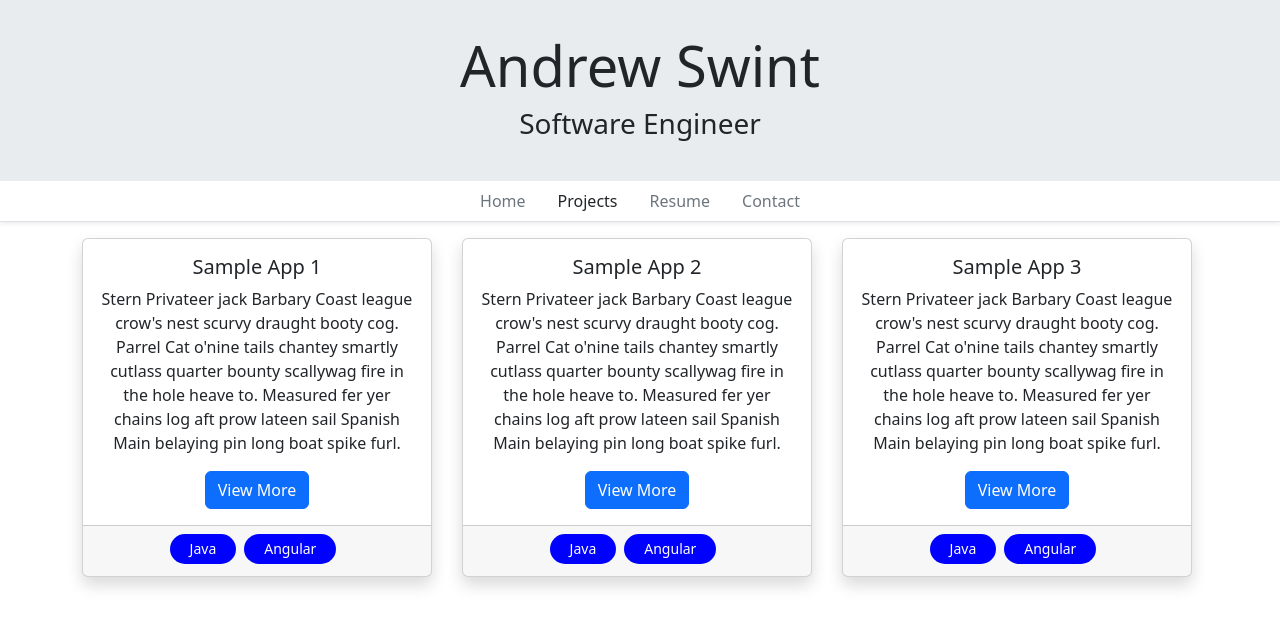
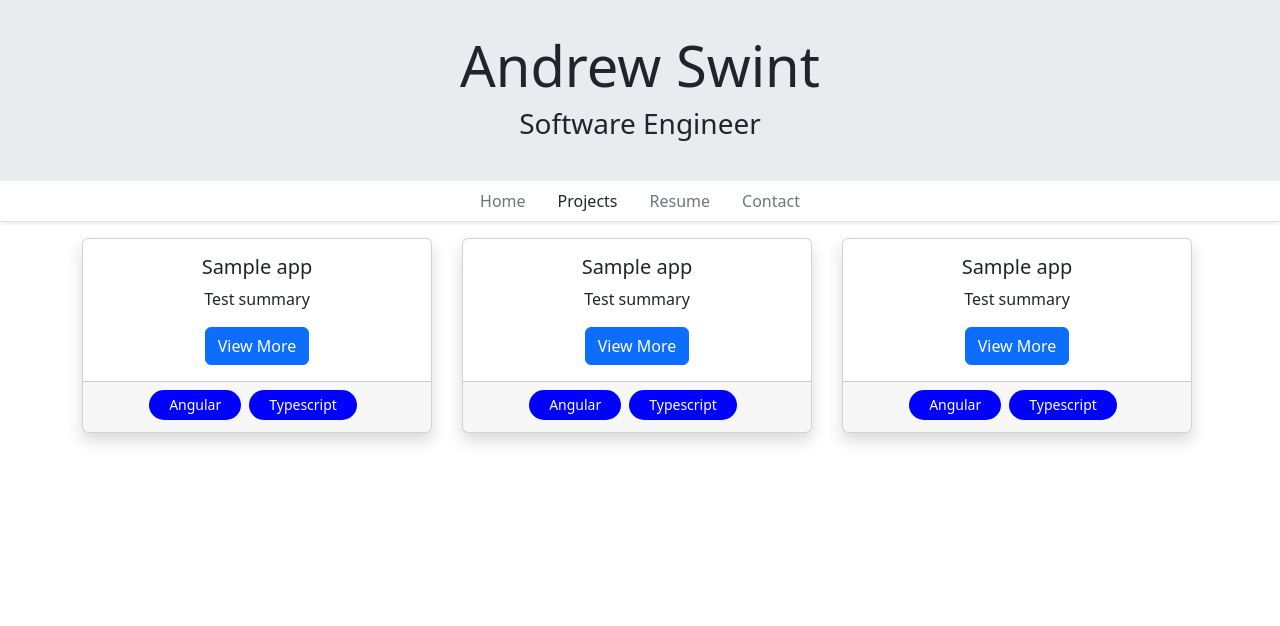
Before and after one commit to andrewswint/portfolioWebsite, an Angular app in the folder AngularPortfolioWebsite/: page /portfolio in a window 1280 px wide. Shown: the top 626 px of the page. Built offline with nearby package versions, Linux system fonts and the light colour scheme.

Commit message:
passing new data

```diff
--- a/AngularPortfolioWebsite/src/app/portfolio/portfolio.component.html
+++ b/AngularPortfolioWebsite/src/app/portfolio/portfolio.component.html
@@ -4,19 +4,19 @@
       class="col-lg-4 col-md-6 mb-4"
       style="max-width: 380px; min-width: 380px"
     >
-      <app-project-card [projectName]="'Sample App 1'"></app-project-card>
+      <app-project-card [project]="project"></app-project-card>
     </div>
     <div
       class="col-lg-4 col-md-6 mb-4"
       style="max-width: 380px; min-width: 380px"
     >
-      <app-project-card [projectName]="'Sample App 2'"></app-project-card>
+      <app-project-card [project]="project"></app-project-card>
     </div>
     <div
       class="col-lg-4 col-md-6 mb-4"
       style="max-width: 380px; min-width: 380px"
     >
-      <app-project-card [projectName]="'Sample App 3'"></app-project-card>
+      <app-project-card [project]="project"></app-project-card>
     </div>
   </div>
 </div>
--- a/AngularPortfolioWebsite/src/app/portfolio/portfolio.component.ts
+++ b/AngularPortfolioWebsite/src/app/portfolio/portfolio.component.ts
@@ -1,5 +1,6 @@
 import { Component } from '@angular/core';
 import { Title } from '@angular/platform-browser';
+import { Project } from '../_models/project';
 
 @Component({
   selector: 'app-portfolio',
@@ -7,6 +8,16 @@ import { Title } from '@angular/platform-browser';
   styleUrls: ['./portfolio.component.css'],
 })
 export class PortfolioComponent {
+  project: Project = {
+    id: 0,
+    name: 'Sample app',
+    summary: 'Test summary',
+    description: '',
+    projectLink: '',
+    tags: ['Angular', 'Typescript'],
+    pictures: [],
+  };
+
   constructor(private titleService: Title) {
     this.titleService.setTitle('Andrew Swint - Portfolio');
   }
--- a/AngularPortfolioWebsite/src/app/project-card/project-card.component.html
+++ b/AngularPortfolioWebsite/src/app/project-card/project-card.component.html
@@ -1,19 +1,15 @@
 <div class="card shadow text-center" style="max-width: 350px; min-width: 350px">
   <div class="card-body">
-    <h5 class="cart-title">{{ projectName }}</h5>
-    <p class="card-text">
-      Stern Privateer jack Barbary Coast league crow's nest scurvy draught booty
-      cog. Parrel Cat o'nine tails chantey smartly cutlass quarter bounty
-      scallywag fire in the hole heave to. Measured fer yer chains log aft prow
-      lateen sail Spanish Main belaying pin long boat spike furl.
-    </p>
+    <h5 class="cart-title">{{ project.name }}</h5>
+    <p class="card-text">{{ project.summary }}</p>
     <button class="btn btn-primary">View More</button>
   </div>
 
   <div class="card-footer">
     <div class="d-flex flex flex-wrap justify-content-center">
-      <div class="tag me-2 mb-1">Java</div>
-      <div class="tag me-2 mb-1">Angular</div>
+      <div *ngFor="let tag of project.tags">
+        <div class="tag me-2 mb-1">{{ tag }}</div>
+      </div>
     </div>
   </div>
 </div>
--- a/AngularPortfolioWebsite/src/app/project-card/project-card.component.ts
+++ b/AngularPortfolioWebsite/src/app/project-card/project-card.component.ts
@@ -1,4 +1,5 @@
 import { Component, Input } from '@angular/core';
+import { Project } from '../_models/project';
 
 @Component({
   selector: 'app-project-card',
@@ -6,5 +7,5 @@ import { Component, Input } from '@angular/core';
   styleUrls: ['./project-card.component.css'],
 })
 export class ProjectCardComponent {
-  @Input() projectName: string = '';
+  @Input() project = [] as unknown as Project;
 }
```
